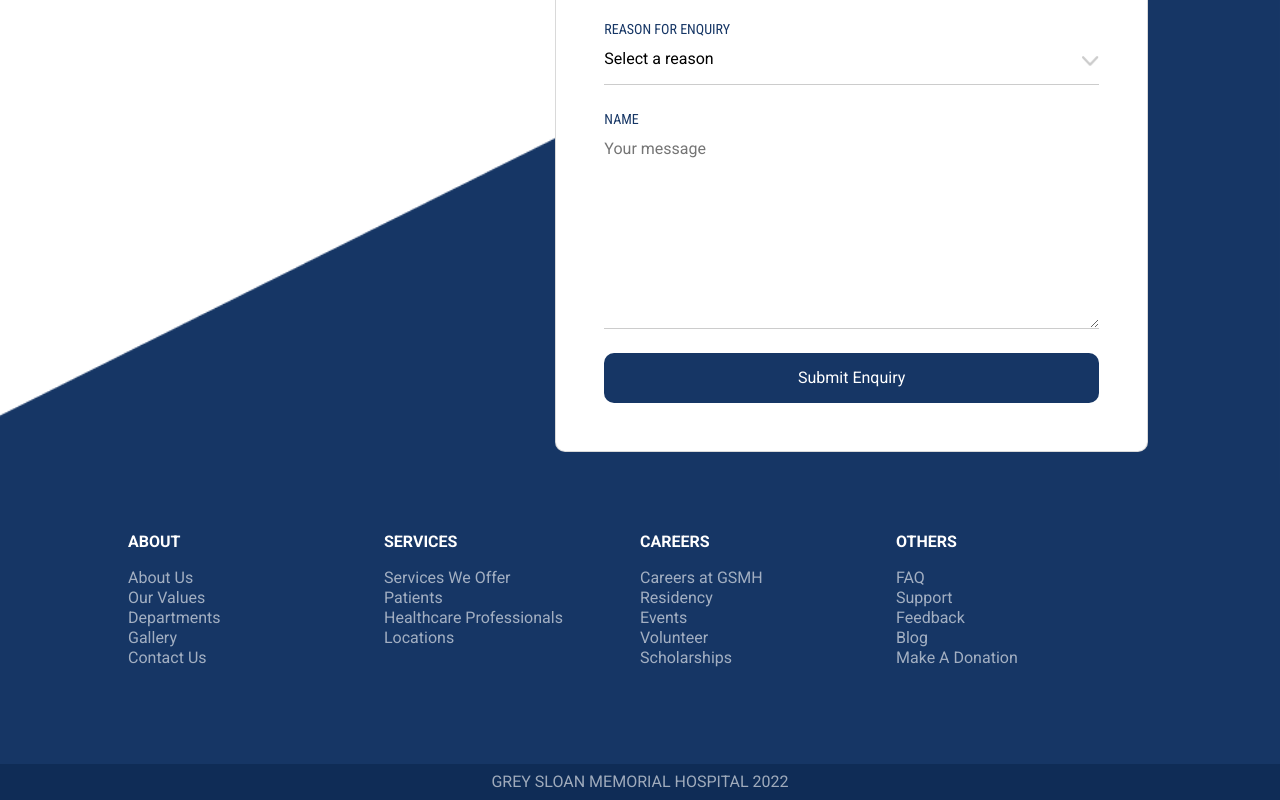
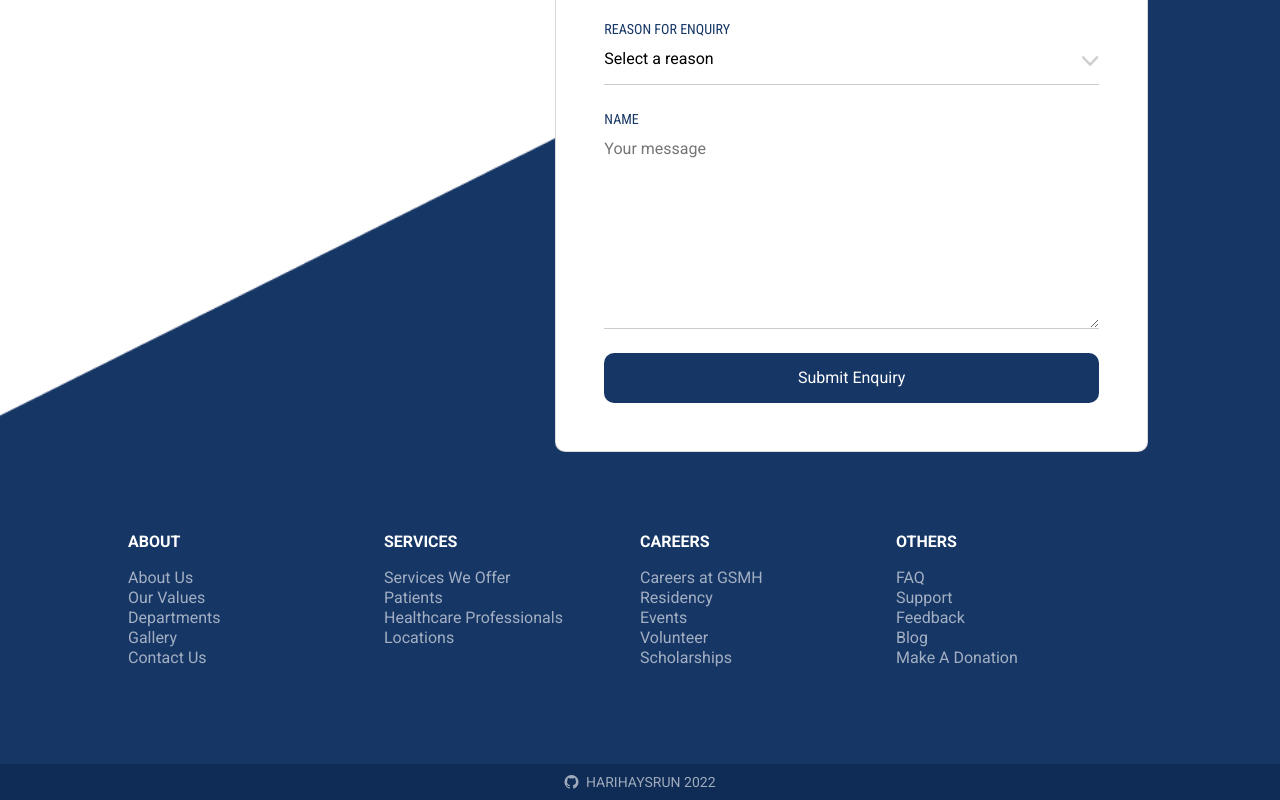
Before and after one commit to harihaysrun/gsmh, a Vue app: page / in a window 1280 px wide. Shown: the part 9124-9924 px from the top of the page. Built offline with nearby package versions, Linux system fonts and the light colour scheme.

Commit message:
add favicon

```diff
--- a/public/index.html
+++ b/public/index.html
@@ -4,8 +4,8 @@
     <meta charset="utf-8">
     <meta http-equiv="X-UA-Compatible" content="IE=edge">
     <meta name="viewport" content="width=device-width,initial-scale=1.0">
-    <link rel="icon" href="<%= BASE_URL %>favicon.ico">
-    <title><%= htmlWebpackPlugin.options.title %></title>
+    <link rel="icon" href="<%= BASE_URL %>favicon.png">
+    <title>GSMH</title>
     <link href="https://cdn.jsdelivr.net/npm/bootstrap@5.0.2/dist/css/bootstrap.min.css" rel="stylesheet" integrity="sha384-EVSTQN3/azprG1Anm3QDgpJLIm9Nao0Yz1ztcQTwFspd3yD65VohhpuuCOmLASjC" crossorigin="anonymous">
     <link rel="preconnect" href="https://fonts.googleapis.com">
   <link rel="preconnect" href="https://fonts.gstatic.com" crossorigin>
--- a/src/components/Footer.vue
+++ b/src/components/Footer.vue
@@ -107,7 +107,7 @@
     </div>
 
     <div class="below-footer text-center p-2">
-      GREY SLOAN MEMORIAL HOSPITAL 2022
+      <i class="bi bi-github me-1"></i> HARIHAYSRUN 2022
     </div>
 
   </footer>
@@ -135,6 +135,7 @@ footer{
 }
 
 .below-footer{
+  font-size:14px;
   background-color:#0F2C56;
   color:rgba(255,255,255,0.6);
 }
```
Also changed, not shown: public/favicon.png (added).
